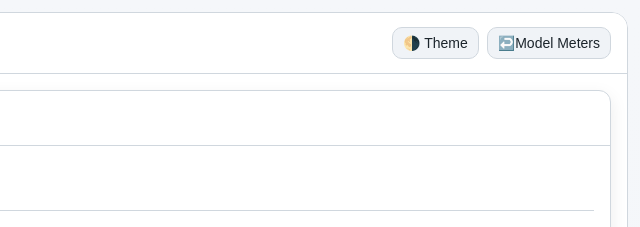
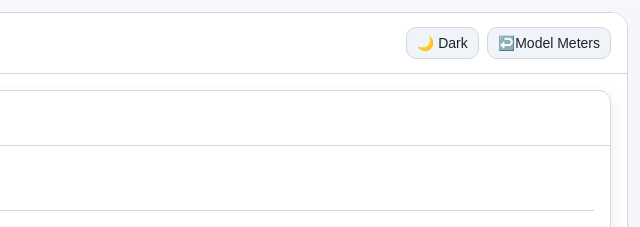
Before and after one commit to guygregory/modelmeters.com, a plain HTML site: page monthly/index.html in a window 1280 px wide. Shown: the top 227 px of the page, 640-1280 px from the left. Drawn offline with nearby package versions, Linux system fonts and the light colour scheme; no server answers.

Commit message:
fix theme button

```diff
--- a/monthly/index.html
+++ b/monthly/index.html
@@ -74,21 +74,42 @@
 	</div>
 
 	<script>
-		// Theme setup
+		// Theme setup (match main page behavior + label/emoji toggle)
 		(function initTheme(){
-			const saved = localStorage.getItem('theme');
+			const root = document.documentElement;
+			const btn = document.getElementById('btn-theme');
+			const qp = new URLSearchParams(location.search);
+			const paramTheme = qp.get('theme'); // 'dark' or 'light' if passed from main page
+			const stored = localStorage.getItem('priceExplorerTheme');
 			const prefersDark = window.matchMedia && window.matchMedia('(prefers-color-scheme: dark)').matches;
-			const theme = saved || (prefersDark ? 'dark' : 'light');
-			if (theme === 'dark') document.documentElement.setAttribute('data-theme','dark');
-			document.getElementById('btn-theme').addEventListener('click', () => {
-				const isDark = document.documentElement.getAttribute('data-theme') === 'dark';
-				if (isDark) {
-					document.documentElement.removeAttribute('data-theme');
-					localStorage.setItem('theme','light');
-				} else {
-					document.documentElement.setAttribute('data-theme','dark');
-					localStorage.setItem('theme','dark');
-				}
+			let mode = (paramTheme || stored || (prefersDark ? 'dark' : 'light')) === 'dark' ? 'dark' : 'light';
+
+			if (paramTheme) localStorage.setItem('priceExplorerTheme', mode);
+
+			function currentMode(){
+				return root.getAttribute('data-theme') === 'dark' ? 'dark' : 'light';
+			}
+
+			function applyMode(newMode){
+				const m = newMode === 'dark' ? 'dark' : 'light';
+				if (m === 'dark') root.setAttribute('data-theme','dark');
+				else root.removeAttribute('data-theme');
+				localStorage.setItem('priceExplorerTheme', m);
+				updateBtn();
+			}
+
+			function updateBtn(){
+				const m = currentMode();
+				// Show target mode on the button (same UX as main page)
+				const nextLabel = m === 'dark' ? '☀️ Light' : '🌙 Dark';
+				btn.textContent = nextLabel;
+				btn.setAttribute('aria-label', 'Switch to ' + (m === 'dark' ? 'light' : 'dark') + ' theme');
+			}
+
+			applyMode(mode);
+			btn.addEventListener('click', () => {
+				const isDark = currentMode() === 'dark';
+				applyMode(isDark ? 'light' : 'dark');
 			});
 		})();
 
```
